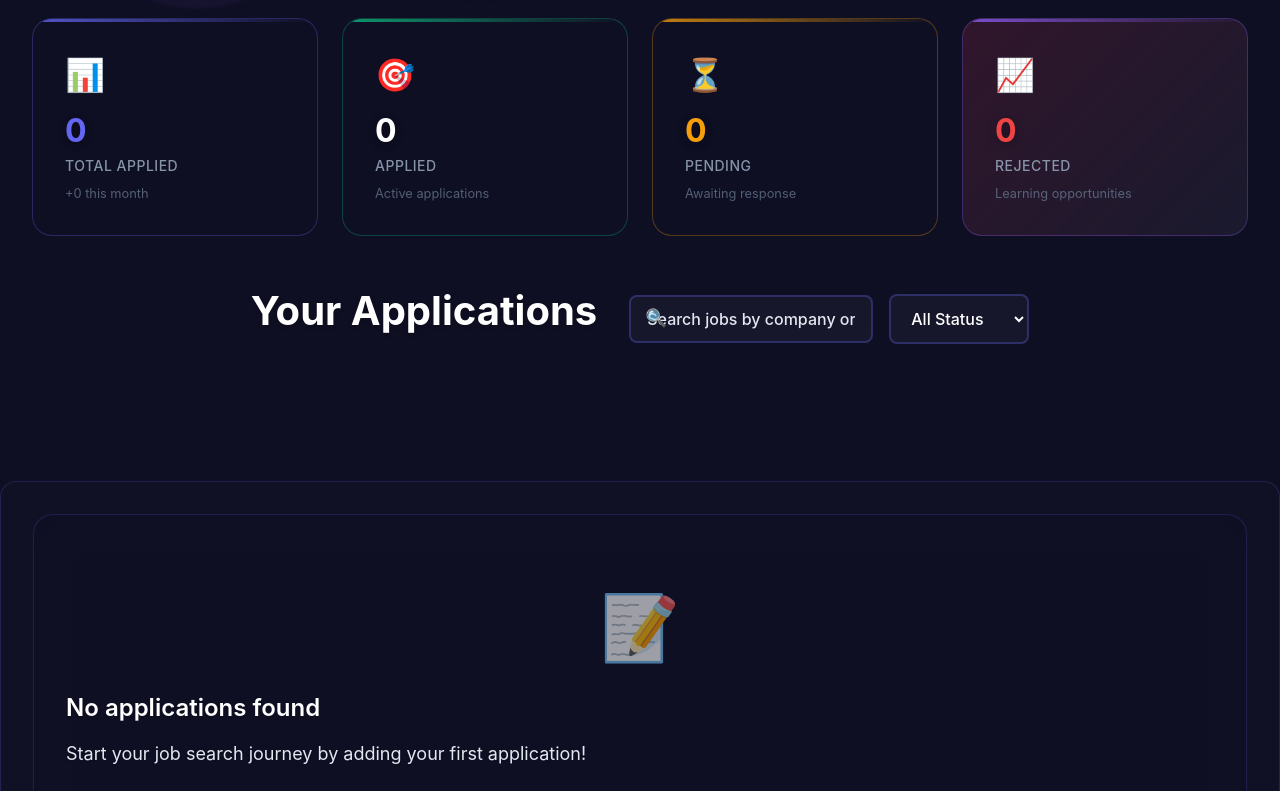
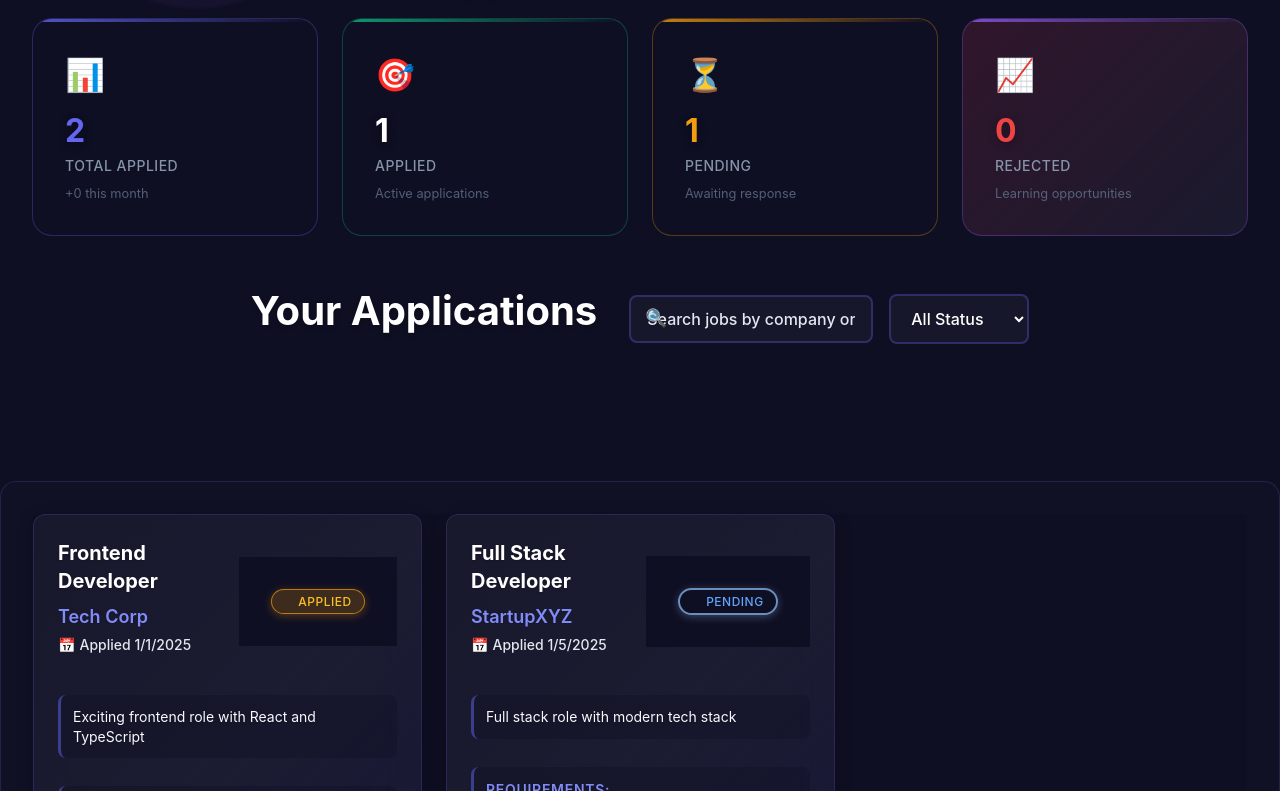
Before and after one commit to PLMatlhape/Own-UI-Challenge2, a React (Vite) app: page /home in a window 1280 px wide. Shown: the part 389-1180 px from the top of the page. Built offline with nearby package versions, Linux system fonts and the light colour scheme; data requests are answered from the project's data file; sample sign-in values are in the browser's storage.

Commit message:
jason server db added

```diff
--- /dev/null
+++ b/db.json
@@ -0,0 +1,58 @@
+{
+  "users": [
+    {
+      "id": "1",
+      "username": "demo",
+      "password": "demo123"
+    },
+    {
+      "id": "1754864069824",
+      "username": "Pule@ownui.com",
+      "password": "Pule@123"
+    }
+  ],
+  "jobs": [
+    {
+      "id": "1",
+      "userId": "1",
+      "companyName": "Tech Corp",
+      "role": "Frontend Developer",
+      "status": "Applied",
+      "dateApplied": "2025-01-01",
+      "description": "Exciting frontend role with React and TypeScript",
+      "requirements": "3+ years React experience",
+      "duties": "Build user interfaces, collaborate with design team",
+      "contactDetails": "hr@techcorp.com",
+      "address": "123 Tech Street, Digital City",
+      "notes": "Great company culture"
+    },
+    {
+      "id": "2",
+      "userId": "1",
+      "companyName": "StartupXYZ",
+      "role": "Full Stack Developer",
+      "status": "Pending",
+      "dateApplied": "2025-01-05",
+      "description": "Full stack role with modern tech stack",
+      "requirements": "Node.js, React, MongoDB",
+      "duties": "End-to-end development",
+      "contactDetails": "jobs@startupxyz.com",
+      "address": "456 Innovation Ave",
+      "notes": "Fast-growing startup"
+    },
+    {
+      "id": "1754864079665",
+      "companyName": "CodeTribe",
+      "role": "Junior-Dev",
+      "status": "Applied",
+      "dateApplied": "2025-08-10",
+      "description": "",
+      "requirements": "",
+      "duties": "",
+      "contactDetails": "",
+      "address": "",
+      "notes": "",
+      "userId": "1754864069824"
+    }
+  ]
+}
--- a/package.json
+++ b/package.json
@@ -5,11 +5,14 @@
   "type": "module",
   "scripts": {
     "dev": "vite",
+    "server": "json-server --watch db.json --port 3001",
+    "dev:full": "concurrently \"npm run server\" \"npm run dev\"",
     "build": "tsc -b && vite build",
     "lint": "eslint .",
     "preview": "vite preview"
   },
   "dependencies": {
+    "axios": "^1.11.0",
     "react": "^19.1.1",
     "react-dom": "^19.1.1",
     "react-router-dom": "^7.8.0"
@@ -19,10 +22,12 @@
     "@types/react": "^19.1.9",
     "@types/react-dom": "^19.1.7",
     "@vitejs/plugin-react": "^4.7.0",
+    "concurrently": "^9.2.0",
     "eslint": "^9.32.0",
     "eslint-plugin-react-hooks": "^5.2.0",
     "eslint-plugin-react-refresh": "^0.4.20",
     "globals": "^16.3.0",
+    "json-server": "^1.0.0-beta.3",
     "typescript": "~5.8.3",
     "typescript-eslint": "^8.39.0",
     "vite": "^7.1.0"
--- a/src/App.tsx
+++ b/src/App.tsx
@@ -15,15 +15,17 @@ import './App.css';
 function App() {
   const [user, setUser] = useState<User | null>(null);
   const [isAuthenticated, setIsAuthenticated] = useState(false);
+  const [loading, setLoading] = useState(true);
 
   useEffect(() => {
-
+    // Check if user is stored in localStorage (for session persistence)
     const storedUser = localStorage.getItem('jobTracker_user');
     if (storedUser) {
       const userData = JSON.parse(storedUser);
       setUser(userData);
       setIsAuthenticated(true);
     }
+    setLoading(false);
   }, []);
 
   const handleLogin = (userData: User) => {
@@ -41,6 +43,10 @@ function App() {
   const ProtectedRoute: React.FC<{ children: React.ReactNode }> = ({ children }) => {
     return isAuthenticated ? <>{children}</> : <Navigate to="/login" replace />;
   };
+
+  if (loading) {
+    return <div>Loading...</div>;
+  }
 
   return (
     <Router>
--- a/src/pages/Home/Home.tsx
+++ b/src/pages/Home/Home.tsx
@@ -1,6 +1,7 @@
 import React, { useState, useEffect } from 'react';
 import { Text, Button } from '../../index';
 import type { Job, User } from '../../index';
+import { jobAPI, handleAPIError } from '../../services/api';
 import './Home.css';
 
 interface HomeProps {
@@ -12,6 +13,8 @@ const Home: React.FC<HomeProps> = ({ user }) => {
   const [searchTerm, setSearchTerm] = useState('');
   const [statusFilter, setStatusFilter] = useState('All');
   const [showAddForm, setShowAddForm] = useState(false);
+  const [loading, setLoading] = useState(false);
+  const [error, setError] = useState('');
 
 
   const [formData, setFormData] = useState({
@@ -35,21 +38,55 @@ const Home: React.FC<HomeProps> = ({ user }) => {
     rejected: jobs.filter(job => job.status === 'Rejected').length
   };
 
-
+  // Load jobs from API when component mounts
   useEffect(() => {
+    const loadJobs = async () => {
       if (user?.id) {
-      const storedJobs = localStorage.getItem(`jobTracker_jobs_${user.id}`);
-      if (storedJobs) {
-        setJobs(JSON.parse(storedJobs));
+        setLoading(true);
+        setError('');
+        try {
+          const userJobs = await jobAPI.getUserJobs(user.id);
+          setJobs(userJobs);
+        } catch (err) {
+          setError(handleAPIError(err));
+        } finally {
+          setLoading(false);
         }
       }
+    };
+
+    loadJobs();
   }, [user]);
 
+  // Save jobs to API
+  const saveJob = async (jobData: Omit<Job, 'id'>) => {
+    if (!user?.id) return;
 
-  const saveJobs = (updatedJobs: Job[]) => {
-    setJobs(updatedJobs);
-    if (user?.id) {
-      localStorage.setItem(`jobTracker_jobs_${user.id}`, JSON.stringify(updatedJobs));
+    try {
+      const newJob = await jobAPI.createJob({ ...jobData, userId: user.id });
+      setJobs(prev => [...prev, newJob]);
+    } catch (err) {
+      setError(handleAPIError(err));
+    }
+  };
+
+  // Update job via API
+  const updateJob = async (jobId: string, updates: Partial<Job>) => {
+    try {
+      const updatedJob = await jobAPI.updateJob(jobId, updates);
+      setJobs(prev => prev.map(job => job.id === jobId ? updatedJob : job));
+    } catch (err) {
+      setError(handleAPIError(err));
+    }
+  };
+
+  // Delete job via API
+  const removeJob = async (jobId: string) => {
+    try {
+      await jobAPI.deleteJob(jobId);
+      setJobs(prev => prev.filter(job => job.id !== jobId));
+    } catch (err) {
+      setError(handleAPIError(err));
     }
   };
 
@@ -58,10 +95,11 @@ const Home: React.FC<HomeProps> = ({ user }) => {
     return `status-${status.toLowerCase().replace(/\s+/g, '-')}`;
   };
 
+  // Update job status
+  const updateJobStatus = (jobId: string) => {
+    const job = jobs.find(j => j.id === jobId);
+    if (!job) return;
 
-  const updateJobStatus = (jobId: string) => {
-    const updatedJobs = jobs.map(job => {
-      if (job.id === jobId) {
     let newStatus: Job['status'];
     switch (job.status) {
       case 'Applied':
@@ -76,18 +114,14 @@ const Home: React.FC<HomeProps> = ({ user }) => {
       default:
         newStatus = 'Applied';
     }
-        return { ...job, status: newStatus };
-      }
-      return job;
-    });
-    saveJobs(updatedJobs);
+
+    updateJob(jobId, { status: newStatus });
   };
 
-
+  // Delete job
   const deleteJob = (jobId: string) => {
     if (confirm('Are you sure you want to delete this job application?')) {
-      const updatedJobs = jobs.filter(job => job.id !== jobId);
-      saveJobs(updatedJobs);
+      removeJob(jobId);
     }
   };
 
@@ -100,23 +134,29 @@ const Home: React.FC<HomeProps> = ({ user }) => {
     }));
   };
 
-
-  const handleSubmit = (e: React.FormEvent) => {
+  // Handle form submission
+  const handleSubmit = async (e: React.FormEvent) => {
     e.preventDefault();
 
     if (!formData.companyName.trim() || !formData.role.trim()) {
-      alert('Company name and role are required!');
+      setError('Company name and role are required!');
       return;
     }
 
-    const newJob: Job = {
-      id: Date.now().toString(),
-      ...formData
+    if (!user?.id) {
+      setError('User not authenticated');
+      return;
+    }
+
+    const jobData = {
+      ...formData,
+      userId: user.id
     };
 
-    saveJobs([...jobs, newJob]);
+    await saveJob(jobData);
     setShowAddForm(false);
     resetForm();
+    setError(''); // Clear any previous errors
   };
 
 
@@ -157,6 +197,56 @@ const Home: React.FC<HomeProps> = ({ user }) => {
 
   return (
     <div className="dashboard">
+      {/* Error Display */}
+      {error && (
+        <div style={{
+          position: 'fixed',
+          top: '20px',
+          right: '20px',
+          backgroundColor: '#ef4444',
+          color: 'white',
+          padding: '12px 20px',
+          borderRadius: '8px',
+          zIndex: 1000,
+          boxShadow: '0 4px 12px rgba(0,0,0,0.3)'
+        }}>
+          <Text variant="p" size="sm" color="white">
+            {error}
+          </Text>
+          <button
+            onClick={() => setError('')}
+            style={{
+              background: 'none',
+              border: 'none',
+              color: 'white',
+              marginLeft: '10px',
+              cursor: 'pointer',
+              fontSize: '18px'
+            }}
+          >
+            ×
+          </button>
+        </div>
+      )}
+
+      {/* Loading Display */}
+      {loading && (
+        <div style={{
+          position: 'fixed',
+          top: '50%',
+          left: '50%',
+          transform: 'translate(-50%, -50%)',
+          backgroundColor: 'rgba(0,0,0,0.8)',
+          color: 'white',
+          padding: '20px',
+          borderRadius: '8px',
+          zIndex: 1000
+        }}>
+          <Text variant="p" size="lg" color="white">
+            Loading...
+          </Text>
+        </div>
+      )}
       {/* Background with floating shapes */}
       <div className="dashboard-background">
         <div className="floating-shapes">
--- a/src/pages/JobDetails/JobDetails.tsx
+++ b/src/pages/JobDetails/JobDetails.tsx
@@ -2,6 +2,7 @@ import React, { useState, useEffect } from 'react';
 import { useParams, useNavigate, Link } from 'react-router-dom';
 import { Text, Button } from '../../index';
 import type { Job, User } from '../../index';
+import { jobAPI, handleAPIError } from '../../services/api';
 import './JobDetails.css';
 
 interface JobDetailsProps {
@@ -13,18 +14,28 @@ const JobDetails: React.FC<JobDetailsProps> = ({ user }) => {
   const navigate = useNavigate();
   const [job, setJob] = useState<Job | null>(null);
   const [loading, setLoading] = useState(true);
+  const [error, setError] = useState('');
 
   useEffect(() => {
-    if (user?.id) {
-      const storedJobs = localStorage.getItem(`jobTracker_jobs_${user.id}`);
-      if (storedJobs && id) {
-        const jobs: Job[] = JSON.parse(storedJobs);
-        const foundJob = jobs.find(j => j.id === id);
-        setJob(foundJob || null);
+    const loadJob = async () => {
+      if (id) {
+        setLoading(true);
+        setError('');
+        try {
+          const jobData = await jobAPI.getJob(id);
+          setJob(jobData);
+        } catch (err) {
+          setError(handleAPIError(err));
+        } finally {
+          setLoading(false);
+        }
+      } else {
+        setLoading(false);
       }
-    }
-    setLoading(false);
-  }, [id, user]);
+    };
+
+    loadJob();
+  }, [id]);
 
   const getStatusClass = (status: string) => {
     return `status-${status.toLowerCase().replace(/\s+/g, '-')}`;
@@ -46,6 +57,30 @@ const JobDetails: React.FC<JobDetailsProps> = ({ user }) => {
             <Text variant="p" size="lg" color="secondary" align="center">
               Loading job details...
             </Text>
+          </div>
+        </div>
+      </div>
+    );
+  }
+
+  if (error) {
+    return (
+      <div className="job-details-page">
+        <div className="container">
+          <div className="not-found-state">
+            <Text variant="h1" size="2xl" weight="bold" color="error" align="center">
+              Error
+            </Text>
+            <Text variant="p" size="lg" color="secondary" align="center">
+              {error}
+            </Text>
+            <div className="not-found-actions">
+              <Link to="/home">
+                <Button variant="primary" size="lg">
+                  Back to Dashboard
+                </Button>
+              </Link>
+            </div>
           </div>
         </div>
       </div>
--- a/src/pages/Login/Login.tsx
+++ b/src/pages/Login/Login.tsx
@@ -2,6 +2,7 @@ import React, { useState } from 'react';
 import { Link, useNavigate } from 'react-router-dom';
 import { Text, Button } from '../../index';
 import type { User } from '../../index';
+import { userAPI, handleAPIError } from '../../services/api';
 import './Login.css';
 
 interface LoginProps {
@@ -21,12 +22,8 @@ const Login: React.FC<LoginProps> = ({ onLogin }) => {
     setLoading(true);
 
     try {
-
-      await new Promise(resolve => setTimeout(resolve, 1000));
-
-
-      const storedUsers = JSON.parse(localStorage.getItem('jobTracker_users') || '[]');
-      const user = storedUsers.find((u: User) => u.username === username && u.password === password);
+      // Call API to authenticate user
+      const user = await userAPI.login(username, password);
 
       if (user) {
         onLogin(user);
@@ -35,7 +32,7 @@ const Login: React.FC<LoginProps> = ({ onLogin }) => {
         setError('Invalid username or password');
       }
     } catch (err) {
-      setError('Login failed. Please try again.');
+      setError(handleAPIError(err));
     } finally {
       setLoading(false);
     }
--- a/src/pages/Register/Register.tsx
+++ b/src/pages/Register/Register.tsx
@@ -2,6 +2,7 @@ import React, { useState } from 'react';
 import { Link, useNavigate } from 'react-router-dom';
 import { Text, Button } from '../../index';
 import type { User } from '../../index';
+import { userAPI, handleAPIError } from '../../services/api';
 import './Register.css';
 
 interface RegisterProps {
@@ -33,33 +34,23 @@ const Register: React.FC<RegisterProps> = ({ onRegister }) => {
         return;
       }
 
-
-      await new Promise(resolve => setTimeout(resolve, 1000));
-
-
-      const storedUsers = JSON.parse(localStorage.getItem('jobTracker_users') || '[]');
-      const existingUser = storedUsers.find((u: User) => u.username === username);
-
-      if (existingUser) {
+      // Check if username already exists
+      const userExists = await userAPI.checkUsername(username);
+      if (userExists) {
         setError('Username already exists');
         return;
       }
 
-
-      const newUser: User = {
-        id: Date.now().toString(),
+      // Create new user via API
+      const newUser = await userAPI.createUser({
         username,
         password
-      };
-
-
-      const updatedUsers = [...storedUsers, newUser];
-      localStorage.setItem('jobTracker_users', JSON.stringify(updatedUsers));
+      });
 
       onRegister(newUser);
       navigate('/home');
     } catch (err) {
-      setError('Registration failed. Please try again.');
+      setError(handleAPIError(err));
     } finally {
       setLoading(false);
     }
--- /dev/null
+++ b/src/services/api.ts
@@ -0,0 +1,95 @@
+import axios from 'axios';
+import type { Job, User } from '../types';
+
+const API_BASE_URL = 'http://localhost:3001';
+
+// Create axios instance
+const api = axios.create({
+  baseURL: API_BASE_URL,
+  headers: {
+    'Content-Type': 'application/json',
+  },
+});
+
+// User API functions
+export const userAPI = {
+  // Get all users
+  getUsers: async (): Promise<User[]> => {
+    const response = await api.get('/users');
+    return response.data;
+  },
+
+  // Find user by username and password
+  login: async (username: string, password: string): Promise<User | null> => {
+    const response = await api.get(`/users?username=${username}&password=${password}`);
+    return response.data.length > 0 ? response.data[0] : null;
+  },
+
+  // Check if username exists
+  checkUsername: async (username: string): Promise<boolean> => {
+    const response = await api.get(`/users?username=${username}`);
+    return response.data.length > 0;
+  },
+
+  // Create new user
+  createUser: async (userData: Omit<User, 'id'>): Promise<User> => {
+    const response = await api.post('/users', {
+      ...userData,
+      id: Date.now().toString(), // Generate ID
+    });
+    return response.data;
+  },
+};
+
+// Job API functions
+export const jobAPI = {
+  // Get jobs by user ID
+  getUserJobs: async (userId: string): Promise<Job[]> => {
+    const response = await api.get(`/jobs?userId=${userId}`);
+    return response.data;
+  },
+
+  // Get single job by ID
+  getJob: async (jobId: string): Promise<Job | null> => {
+    try {
+      const response = await api.get(`/jobs/${jobId}`);
+      return response.data;
+    } catch (error) {
+      return null;
+    }
+  },
+
+  // Create new job
+  createJob: async (jobData: Omit<Job, 'id'> & { userId: string }): Promise<Job> => {
+    const response = await api.post('/jobs', {
+      ...jobData,
+      id: Date.now().toString(), // Generate ID
+    });
+    return response.data;
+  },
+
+  // Update job
+  updateJob: async (jobId: string, jobData: Partial<Job>): Promise<Job> => {
+    const response = await api.patch(`/jobs/${jobId}`, jobData);
+    return response.data;
+  },
+
+  // Delete job
+  deleteJob: async (jobId: string): Promise<void> => {
+    await api.delete(`/jobs/${jobId}`);
+  },
+};
+
+// Error handler for API calls
+export const handleAPIError = (error: any): string => {
+  if (error.response) {
+    // Server responded with error status
+    return `Server error: ${error.response.status} ${error.response.statusText}`;
+  } else if (error.request) {
+    // Request was made but no response received
+    return 'Network error: Unable to connect to server. Make sure JSON Server is running.';
+  } else {
+    // Something else happened
+    return `Error: ${error.message}`;
+  }
+};
--- a/src/types/index.ts
+++ b/src/types/index.ts
@@ -1,5 +1,6 @@
 export interface Job {
   id: string;
+  userId: string;
   companyName: string;
   role: string;
   status: 'Applied' | 'Pending' | 'Rejected';
```
Also changed, not shown: 2 other files (tests, documents, lock files or other folders). Lines whose indentation alone changed are shown as unchanged.
